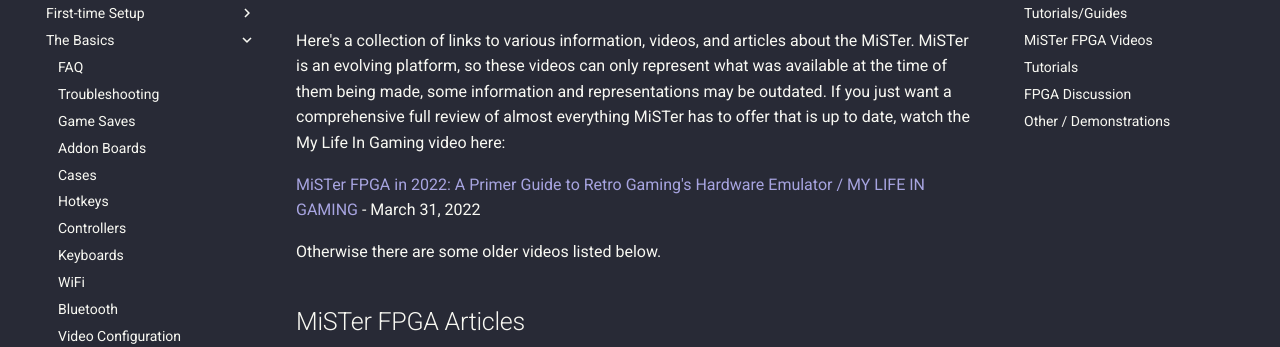
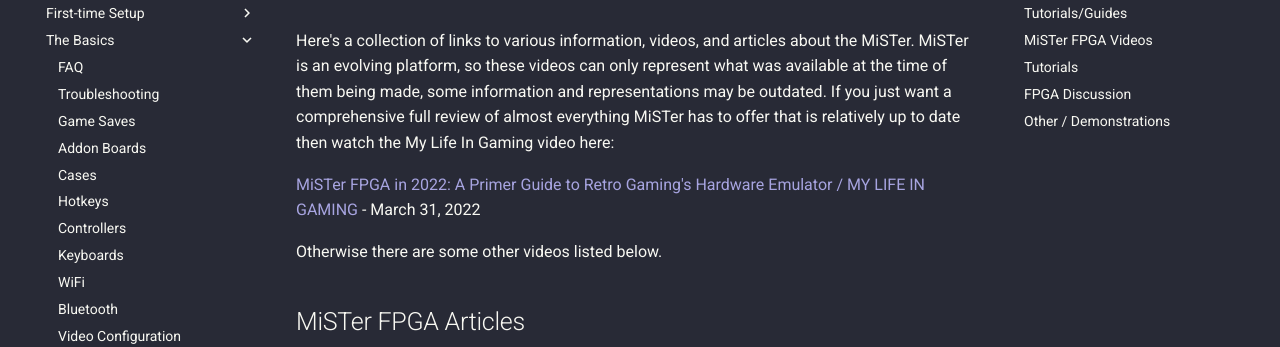
Before and after one commit to MiSTer-devel/MkDocs_MiSTer, an MkDocs documentation site: the page built from docs/basics/links.md, in a window 1280 px wide and 1400 px high. Shown: the part 152-499 px from the top of the window. Built offline with MkDocs 1.6.1 and Material for MkDocs 9.7.7, drawn with Linux system fonts in a browser that asks for light colours; comment, search, counter and statistics services are not loaded; some of the changed text lies outside the part shown.

Commit message:
Update links.md
remove a broken link

added vgesoterica/awbacon's helpful videos

```diff
--- a/docs/basics/links.md
+++ b/docs/basics/links.md
@@ -1,8 +1,8 @@
-Here's a collection of links to various information, videos, and articles about the MiSTer. MiSTer is an evolving platform, so these videos can only represent what was available at the time of them being made, some information and representations may be outdated. If you just want a comprehensive full review of almost everything MiSTer has to offer that is up to date, watch the My Life In Gaming video here:
+Here's a collection of links to various information, videos, and articles about the MiSTer. MiSTer is an evolving platform, so these videos can only represent what was available at the time of them being made, some information and representations may be outdated. If you just want a comprehensive full review of almost everything MiSTer has to offer that is relatively up to date then watch the My Life In Gaming video here:
 
 [MiSTer FPGA in 2022: A Primer Guide to Retro Gaming's Hardware Emulator / MY LIFE IN GAMING](https://youtu.be/rhT6YYRH1EI){target=_blank} - March 31, 2022
 
-Otherwise there are some older videos listed below.
+Otherwise there are some other videos listed below.
 
 ## MiSTer FPGA Articles
 
```
Also changed, not shown: other parts of docs/basics/links.md (+5 -1 lines).
